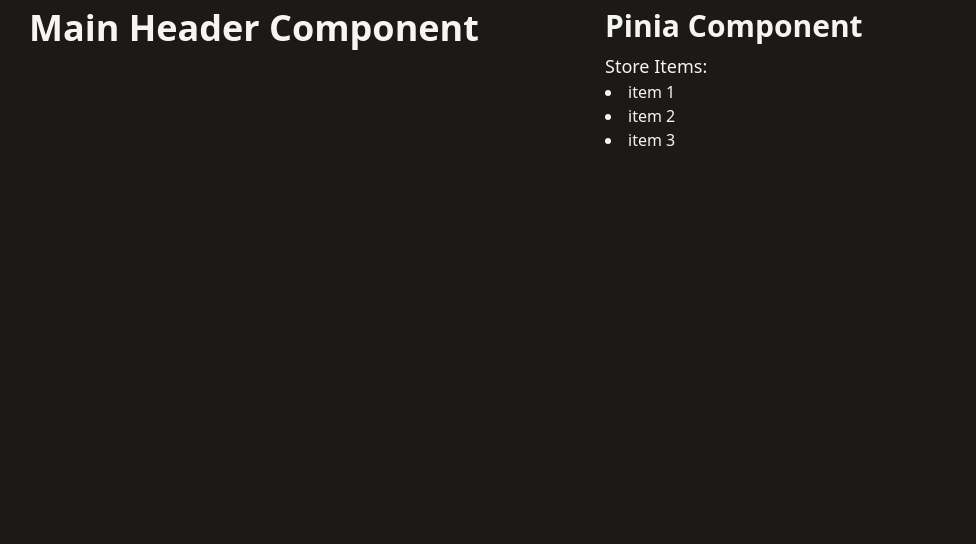
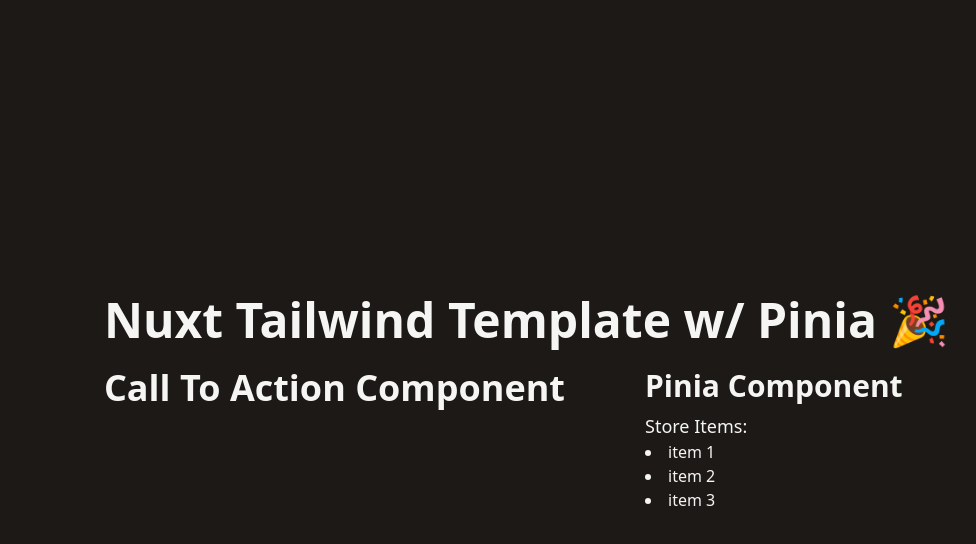
Before and after one commit to michaelsynan/Nuxt-Tailwind-Template, a Nuxt app: page / in a window 1280 px wide. Shown: the top 544 px of the page, without its empty margins (35-1011 px from the left). Built offline with nearby package versions, Linux system fonts and the light colour scheme.

Commit message:
Index.vue updates

```diff
--- a/components/MainHeader.vue
+++ b/components/CallToAction.vue
@@ -3,7 +3,7 @@
 <template>
   <div>
     <h1>
-    Main Header Component
+    Call To Action Component
     </h1>
   </div>
 </template>
--- a/pages/index.vue
+++ b/pages/index.vue
@@ -5,10 +5,13 @@ const items = store.items
 </script>
 
 <template>
-  <div>
-    <div class="grid grid-cols-2 mx-auto max-w-6xl">
+  <div class="flex h-screen justify-center items-center">
+    <div class="grid grid-cols-2 gap-x-20">
+      <div class="col-span-2">
+        <h1 class="text-5xl font-bold">Nuxt Tailwind Template w/ Pinia 🎉</h1>
+      </div>
       <div class="col-span-1">
-        <MainHeader />
+        <CallToAction />
       </div>
       <div class="col-span-1">
         <PiniaComponent />
```
Also changed, not shown: public/screenshot.png (added).
